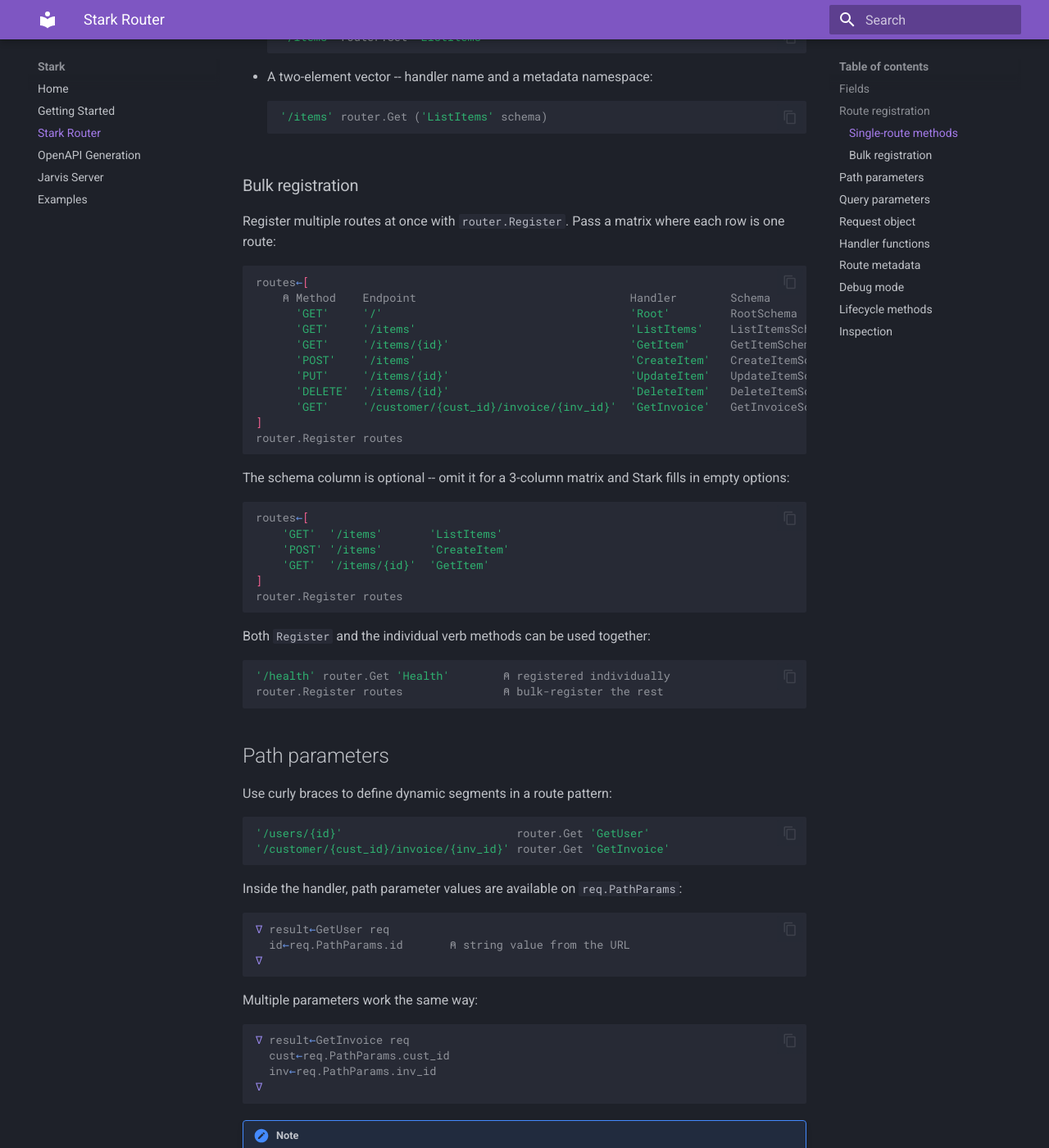
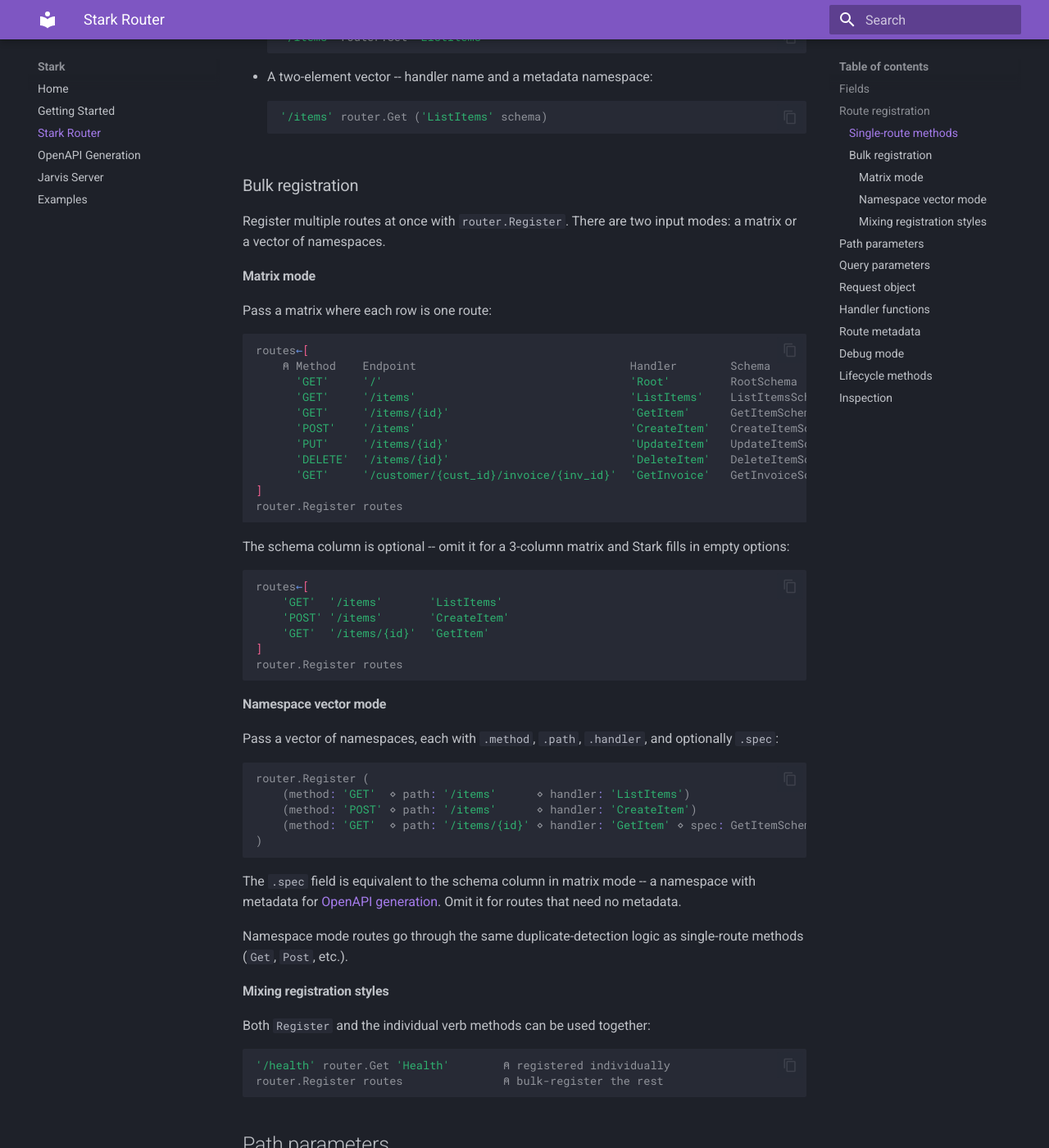
Before and after one commit to dyalog-labs/stark, an MkDocs documentation site: the page built from docs/stark-router.md, in a window 1280 px wide and 1400 px high, scrolled down 1001 px. Shown: the whole window at 82% size. Built offline with MkDocs 1.6.1 and Material for MkDocs 9.7.7, drawn with Linux system fonts in a browser that asks for light colours.

Commit message:
NameSpace registration

````diff
--- a/docs/stark-router.md
+++ b/docs/stark-router.md
@@ -38,7 +38,11 @@ path router.Patch  rarg
 
 ### Bulk registration
 
-Register multiple routes at once with `router.Register`. Pass a matrix where each row is one route:
+Register multiple routes at once with `router.Register`. There are two input modes: a matrix or a vector of namespaces.
+
+#### Matrix mode
+
+Pass a matrix where each row is one route:
 
 ```apl
 routes←[
@@ -64,6 +68,24 @@ routes←[
 ]
 router.Register routes
 ```
+
+#### Namespace vector mode
+
+Pass a vector of namespaces, each with `.method`, `.path`, `.handler`, and optionally `.spec`:
+
+```apl
+router.Register (
+    (method: 'GET'  ⋄ path: '/items'      ⋄ handler: 'ListItems')
+    (method: 'POST' ⋄ path: '/items'      ⋄ handler: 'CreateItem')
+    (method: 'GET'  ⋄ path: '/items/{id}' ⋄ handler: 'GetItem' ⋄ spec: GetItemSchema)
+)
+```
+
+The `.spec` field is equivalent to the schema column in matrix mode -- a namespace with metadata for [OpenAPI generation](openapi.md). Omit it for routes that need no metadata.
+
+Namespace mode routes go through the same duplicate-detection logic as single-route methods (`Get`, `Post`, etc.).
+
+#### Mixing registration styles
 
 Both `Register` and the individual verb methods can be used together:
 
````
Also changed, not shown: 8 other files.
